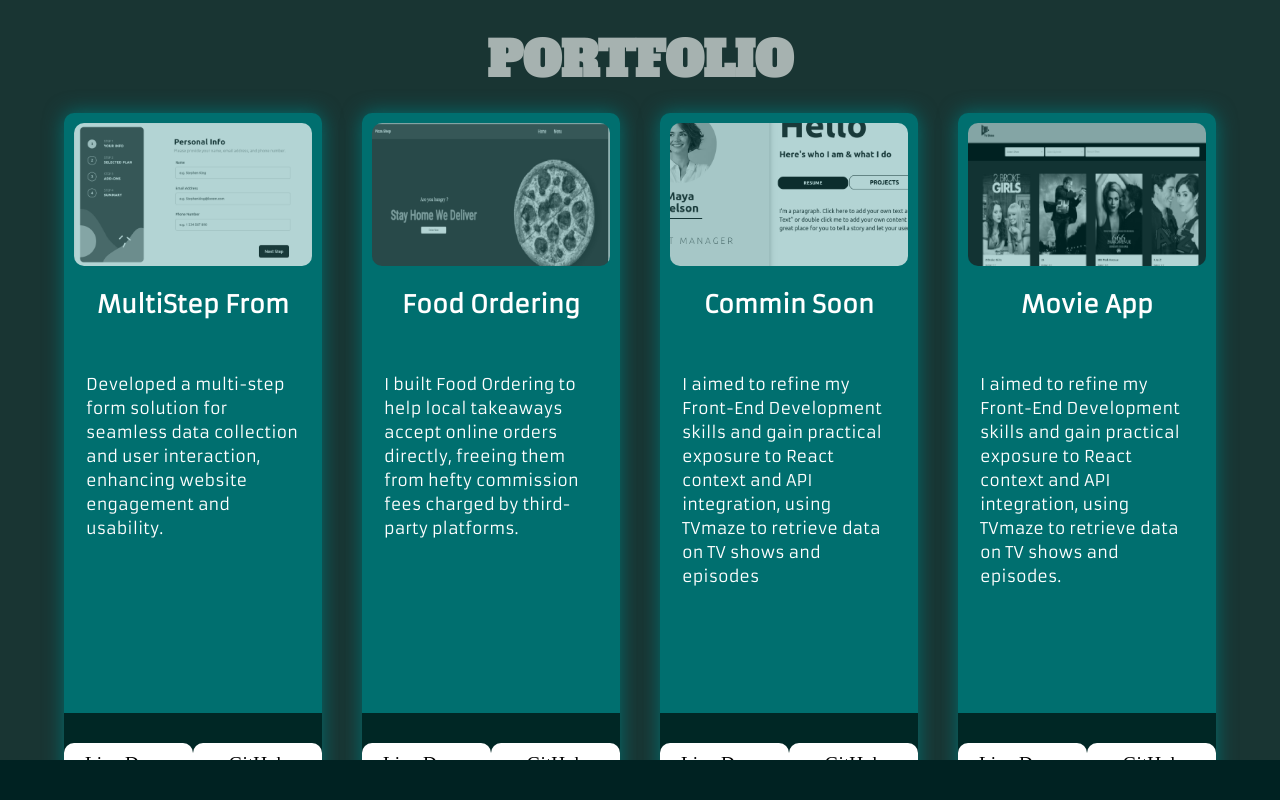
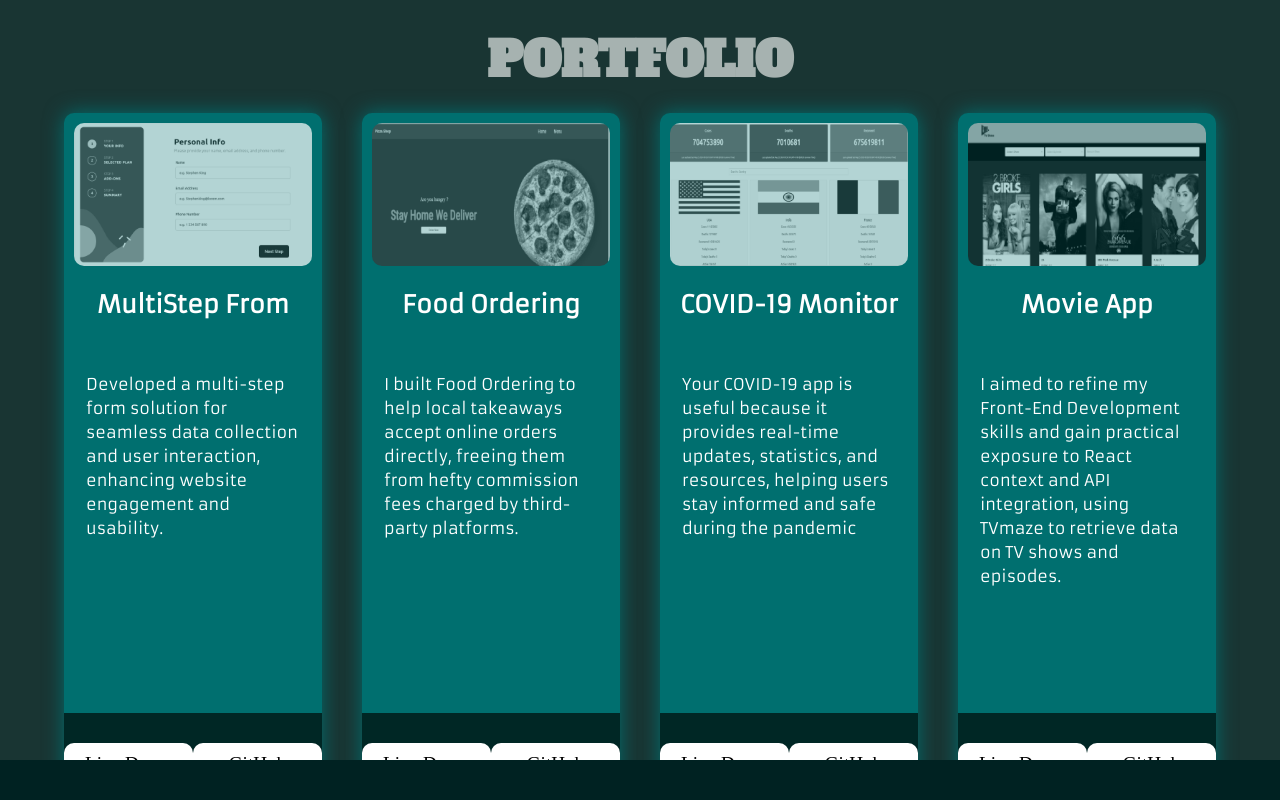
Before and after one commit to alinosratipour/PesonalProject, a React (Vite) app: page / in a window 1280 px wide. Shown: the part 1640-2440 px from the top of the page. Built offline with nearby package versions, Linux system fonts and the light colour scheme; no server answers; a web font is replaced by a local one.

Commit message:
add new portfolio

```diff
--- a/src/components/NavBar/NavBar.scss
+++ b/src/components/NavBar/NavBar.scss
@@ -12,6 +12,22 @@ body {
 
 }
 
+.nav-link::after{
+  content: '';
+  height: 2px;
+  width: 100%;
+  background-color: rgb(64, 186, 217);
+  display: block;
+  position: absolute;
+  left: 0;
+  bottom: -8px;
+  opacity: 0;
+  transform: all 0.2s;
+}
+.nav-link::after{
+  opacity: 1;
+
+}
 .nav-container {
   display: flex;
   color: #fff;
--- a/src/components/Portfolio/Portfolio.tsx
+++ b/src/components/Portfolio/Portfolio.tsx
@@ -102,23 +102,23 @@ const Portfolio = () => {
           <div className="front">
             <div className="head">
               <img
-                src="src/assets/img/portfolio.png"
+                src="src/assets/img/covid-19.png"
                 className="black-and-white"
                 alt="portfolio-site"
               />
             </div>
-            <h2 className="Title">Commin Soon</h2>
+            <h2 className="Title">COVID-19 Monitor</h2>
             <div className="card-Content">
               <p>
-                I aimed to refine my Front-End Development skills and gain
-                practical exposure to React context and API integration, using
-                TVmaze to retrieve data on TV shows and episodes
+                Your COVID-19 app is useful because it provides real-time
+                updates, statistics, and resources, helping users stay informed
+                and safe during the pandemic
               </p>
             </div>
             <div className="card-Footer">
               <a
                 className="visit-Page-Button"
-                href="https://ali-react-movie-app.netlify.app"
+                href="https://alinosratipour.github.io/Covid-19"
                 target="_blank"
                 rel="noopener noreferrer"
               >
@@ -126,7 +126,7 @@ const Portfolio = () => {
               </a>
               <a
                 className="visit-Page-Button"
-                href="https://ali-react-movie-app.netlify.app"
+                href="https://github.com/alinosratipour/Covid-19"
                 target="_blank"
                 rel="noopener noreferrer"
               >
```
Also changed, not shown: src/assets/img/covid-19.png (added).
